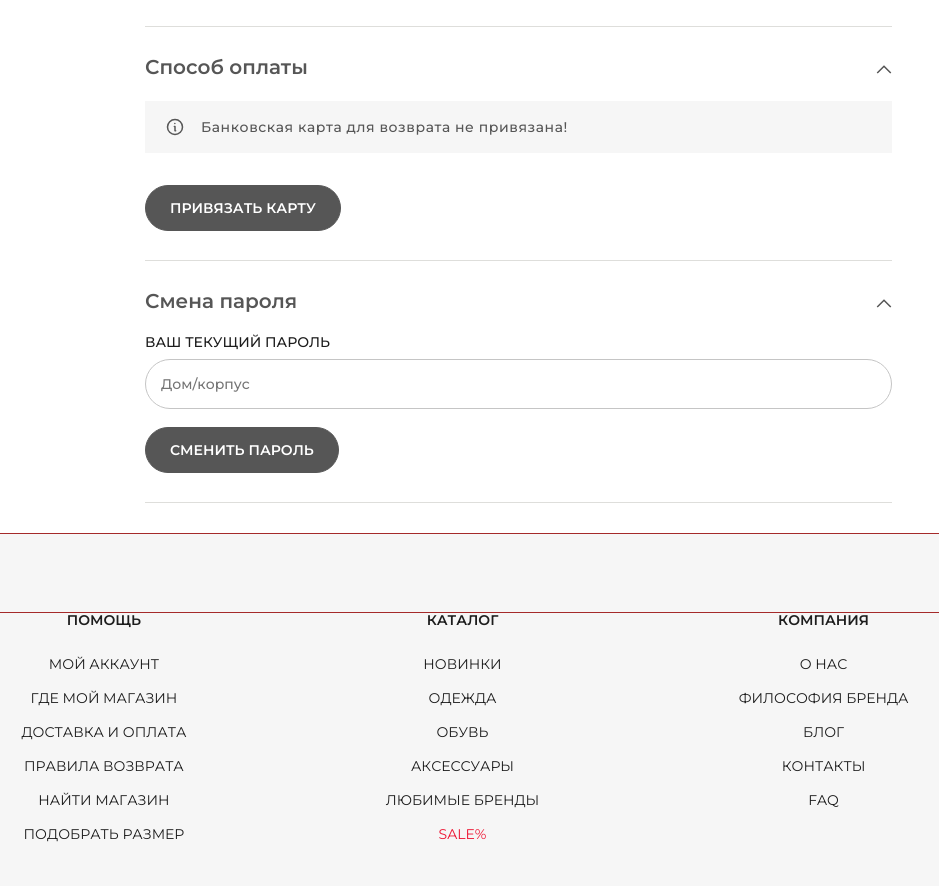
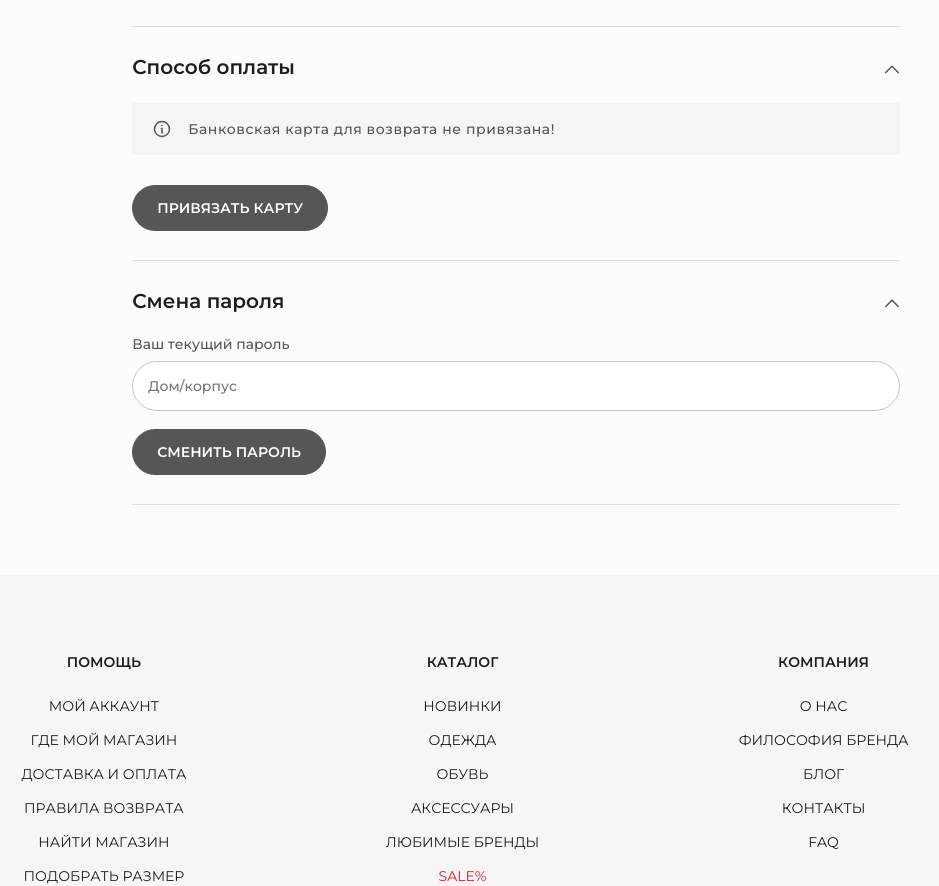
Before and after one commit to Larukhina-Tatiana/IMO, a website: page my-profile.html in a window 1280 px wide. Shown: the part 1487-2373 px from the top of the page, without its empty margins (175-1114 px from the left). Drawn offline with Linux system fonts and the light colour scheme; files whose address does not match are found by name.

Commit message:
modified:   src/html/personal-data.html

```diff
--- a/my-profile.html
+++ b/my-profile.html
@@ -213,7 +213,7 @@
             </form>
           </li>
           <li class="personal-data__content-item">
-            <form action="#" class="person-form">
+            <form action="#" class="person-form person-form--password">
               <h4 class="person-form__title section__title--h4 accordeon__title">Смена пароля</h4>
               <div class="person-form__box">
                 <label class="person-form__label" for="password">
--- a/src/scss/components/_page.scss
+++ b/src/scss/components/_page.scss
@@ -16,6 +16,8 @@
   }
 
   &--profile {
+    background: #fcfcfc;
+
     .section__title {
       font-size: 32px;
     }
--- a/src/scss/components/_person-form.scss
+++ b/src/scss/components/_person-form.scss
@@ -1,9 +1,10 @@
 .person-form {
   &__title {
     text-transform: none;
+    color: #1d1d1d;
 
     &:not(:last-child) {
-      margin-bottom: 24px;
+      margin-bottom: 26px;
     }
   }
 
@@ -12,7 +13,7 @@
     width: 100%;
 
     &:not(:last-child) {
-      margin-bottom: 32px;
+      margin-bottom: 30px;
     }
 
     display: flex;
@@ -129,4 +130,11 @@
 
     }
   }
+
+  &--password {
+    .person-form__label-span {
+      color: var(--main-color);
+      text-transform: none;
+    }
+  }
 }
--- a/src/scss/components/_personal-data.scss
+++ b/src/scss/components/_personal-data.scss
@@ -1,4 +1,5 @@
 .personal-data {
+  padding-bottom: 40px;
 
   &__box {
     padding-top: 85px;
@@ -29,6 +30,7 @@
     // grid-column-start: 3;
     grid-column-start: 4;
     grid-column-end: 11;
+    width: 768px;
   }
 
   &__content-item {
--- a/src/scss/components/_profile.scss
+++ b/src/scss/components/_profile.scss
@@ -28,10 +28,7 @@
       right: calc(-1 * var(--valeus-gap));
       width: 1px;
       height: 100%;
-      // background-color: #dededb;
-      background-color: red;
-      // width: 42px;
-      // height: 42px;
+      background-color: #dededb;
     }
   }
 
--- a/src/scss/utils/_container.scss
+++ b/src/scss/utils/_container.scss
@@ -1,7 +1,7 @@
 .container {
   min-width: 375px;
   margin: 0 auto;
-  outline: 1px solid brown;
+  // outline: 1px solid brown;
   max-width: 1290px;
   width: 100%;
 
```
Also changed, not shown: page-card-products.html (+4 -12 lines), src/html/personal-data.html (+1 -1 lines), css/style.min.css, 1 other file.
